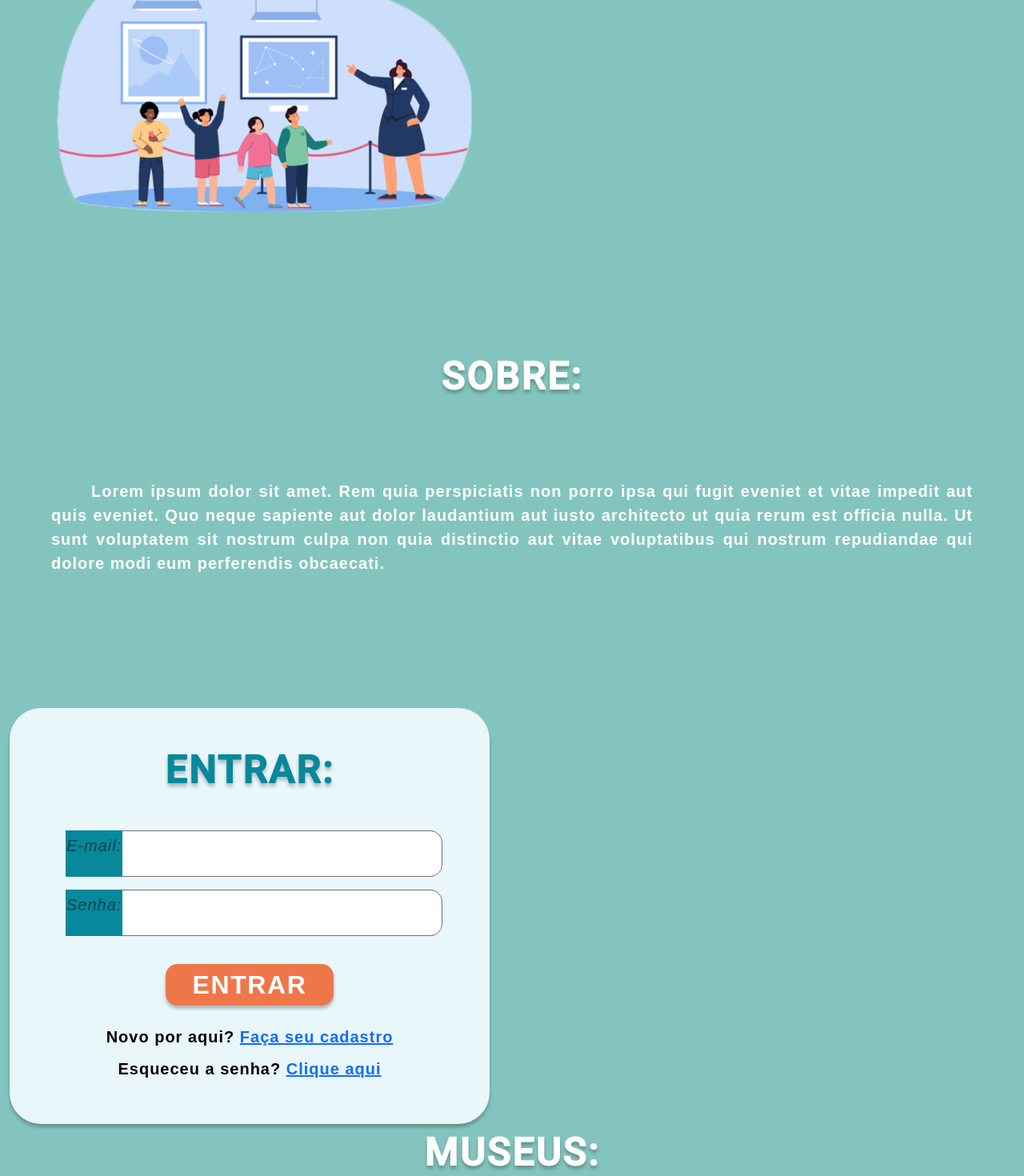
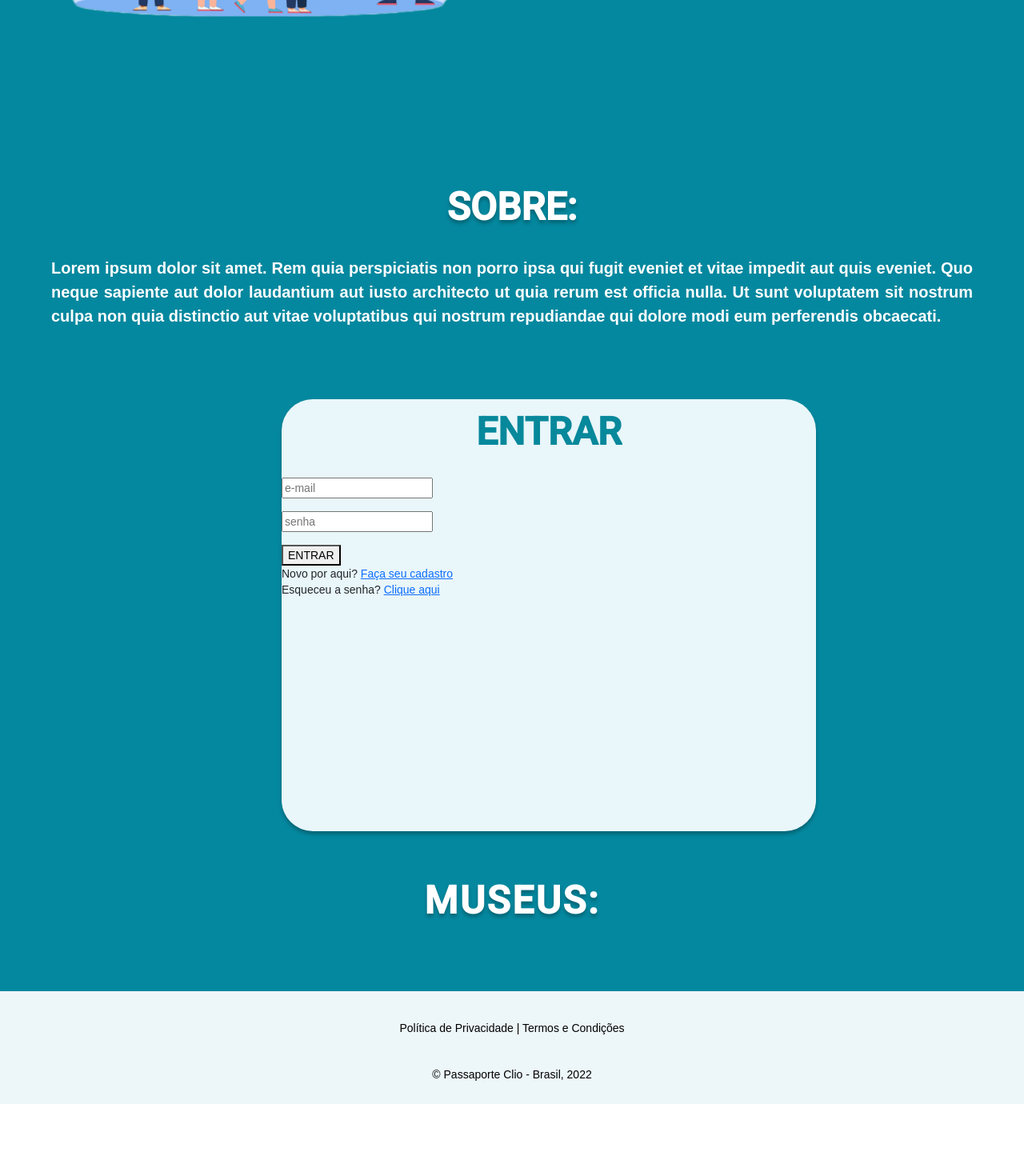
Before and after one commit to bela-mad/projetoclio, an Angular app: page / in a window 1280 px wide. Shown: the part 520-1990 px from the top of the page at 80% size. After the commit the page ends 1900 px from the top, so only its background shows below. Built offline with nearby package versions, Linux system fonts and the light colour scheme.

Commit message:
melhorada semantica HTML e construido CSS boxlogin

```diff
--- a/src/app/area-deslogada/login/login.component.css
+++ b/src/app/area-deslogada/login/login.component.css
@@ -1,15 +1,14 @@
-* {
+.login {
+  width: 100%;
+  background-color: #04889F;
+  position: relative;
   font-family: "Poppins", sans-serif;
-  background-color: #83c5be;
 }
 
-.img {
-  padding: 5% 0%;
-}
-
-.img img {
+.brand {
   display: block;
-  margin: 0% auto;
+  align-items: center;
+  margin-left: 36rem;
 }
 
 .row {
@@ -23,59 +22,54 @@
   flex: 50%;
 }
 
-#imagem {
+.img-about {
   align-items: center;
   justify-content: center;
   padding: 6% 5.5%;
 }
 
-#text {
+.box-text-about {
+  margin-top: 2rem;
   padding: 0% 5% 6% 5%;
 }
 
-.column h2 {
+.heding-about {
   text-align: center;
   margin: 0;
   padding-top: 8%;
-  padding-bottom: 8%;
-  font-style: normal;
+  padding-bottom: 25px;
   font-weight: 800;
   font-size: 48px;
   line-height: 72px;
-  letter-spacing: 0.05em;
   color: #ffffff;
   text-shadow: 0px 4px 4px rgba(0, 0, 0, 0.25);
 }
 
-.column p {
-  margin: 0;
+.text-about {
   text-align: justify;
-  text-indent: 50px;
-  font-style: normal;
   font-weight: 600;
   font-size: 20px;
   line-height: 30px;
-  text-align: justify;
-  letter-spacing: 0.05em;
   color: #ffffff;
 }
 
 /* Formulário de login */
-#form-login {
-  background-color: #83c5be;
-  padding-top: 5%;
-  padding-bottom: 1%;
+.form-login{
+  display: block;
+  width: 668px;
+  margin-left: 22rem;
+  height: 540px;
+  background-color:#E9F6FA;
+  border-radius: 39px;
+  box-shadow: 0px 4px 4px rgba(0, 0, 0, 0.25);
 }
 
-#box {
-  float: left;
-  justify-content: center;
-  padding: 10px 70px;
-  width: 600px;
-  height: 520px;
-  background: #e9f6fa;
-  box-shadow: 0px 4px 4px rgba(0, 0, 0, 0.25);
-  border-radius: 39px;
+.form-entrar{
+  font-weight: 800;
+  font-size: 48px;
+  color: #07889B;
+  padding: 25px;
+  text-align: center;
 }
 
 .form-floating {
@@ -87,23 +81,15 @@
   background-color: #07889b;
 }
 
+/*
+
+
 .form-control > label {
     padding: 0;
 }
 
 .form-entrar {
-  background: #e9f6fa;
-  padding-top: 7%;
-  padding-bottom: 5%;
-  margin: 0;
-  font-style: normal;
-  font-weight: 800;
-  font-size: 48px;
-  line-height: 72px;
-  text-align: center;
-  letter-spacing: 0.05em;
-  color: #07889b;
-  text-shadow: 0px 4px 4px rgba(0, 0, 0, 0.25);
+
 }
 
 form {
@@ -160,11 +146,7 @@ button {
 }
 
 .container {
-  float: left;
-  justify-content: center;
-  align-items: center;
-  margin: 0;
-  padding-top: 7%;
+
 }
 
 #box p {
--- a/src/app/area-deslogada/login/login.component.html
+++ b/src/app/area-deslogada/login/login.component.html
@@ -1,12 +1,11 @@
-<app-nav-bar></app-nav-bar>
-
+<div class="login">
   <link
     href="https://cdn.jsdelivr.net/npm/bootstrap@5.1.3/dist/css/bootstrap.min.css"
     rel="stylesheet"
   />
   <script src="https://cdn.jsdelivr.net/npm/bootstrap@5.1.3/dist/js/bootstrap.bundle.min.js"></script>
 
-<div class="img">
+  <div class="brand">
     <img
       src="assets/logo(semfundo).png"
       alt="Passaporte Clio"
@@ -16,44 +15,30 @@
   </div>
 
   <div class="row">
-  <div id="imagem" class="column">
+    <div class="column img-about">
       <img src="assets/imagem_login.png" alt="" />
     </div>
-  <div id="text" class="column">
-    <h2>SOBRE:</h2>
-    <p>
-      Lorem ipsum dolor sit amet. Rem quia perspiciatis non porro ipsa qui fugit
-      eveniet et vitae impedit aut quis eveniet. Quo neque sapiente aut dolor
-      laudantium aut iusto architecto ut quia rerum est officia nulla. Ut sunt
-      voluptatem sit nostrum culpa non quia distinctio aut vitae voluptatibus
-      qui nostrum repudiandae qui dolore modi eum perferendis obcaecati.
+    <div class="column box-text-about">
+      <h2 class="heding-about">SOBRE:</h2>
+      <p class="text-about">
+        Lorem ipsum dolor sit amet. Rem quia perspiciatis non porro ipsa qui
+        fugit eveniet et vitae impedit aut quis eveniet. Quo neque sapiente aut
+        dolor laudantium aut iusto architecto ut quia rerum est officia nulla.
+        Ut sunt voluptatem sit nostrum culpa non quia distinctio aut vitae
+        voluptatibus qui nostrum repudiandae qui dolore modi eum perferendis
+        obcaecati.
       </p>
     </div>
   </div>
 
-<div class="container">
-  <div id="box">
-    <h2 class="form-entrar">ENTRAR:</h2>
-    <form action="">
+    <div class="form-login">
+      <h2 class="form-entrar">ENTRAR</h2>
+      <form>
         <div class="form-floating mb-3 mt-3">
-        <input
-        type="text"
-        class="form-control"
-        id="email"
-        placeholder="."
-        name="email"
-        />
-        <label for="email">E-mail:</label>
+          <input type="email" placeholder="e-mail" name="email" />
         </div>
         <div class="form-floating mt-3 mb-3">
-        <input
-        type="password"
-        class="form-control"
-        id="pwd"
-        placeholder="."
-        name="pswd"
-        />
-        <label for="pwd">Senha:</label>
+          <input type="password" placeholder="senha" name="pswd" />
         </div>
         <button type="submit">ENTRAR</button>
       </form>
@@ -62,10 +47,10 @@
         Esqueceu a senha? <a href="">Clique aqui</a>
       </p>
     </div>
-</div>
 
   <div id="carrossel">
     <h2>MUSEUS:</h2>
   </div>
 
   <app-footer></app-footer>
+</div>
--- a/src/styles.css
+++ b/src/styles.css
@@ -1,4 +1,5 @@
 /* You can add global styles to this file, and also import other style files */
 
 html, body { height: 100%; }
-body { margin: 0; font-family: Roboto, "Helvetica Neue", sans-serif; }
+/* colocar fonte aqui */
+body { margin: 0; font-family: sans-serif; }
```
Lines whose indentation alone changed are shown as unchanged.
